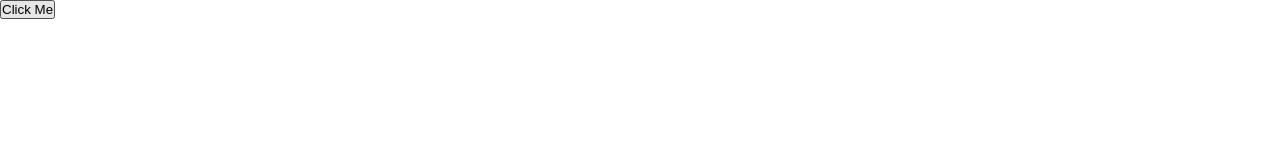
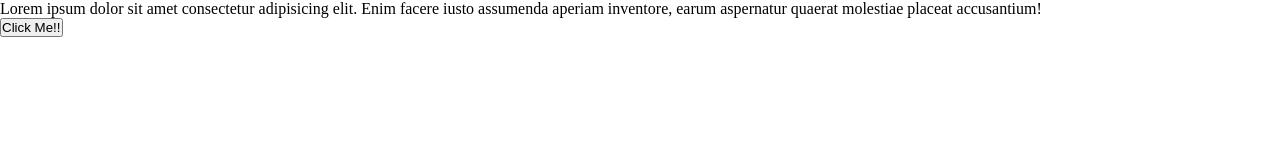
Before and after one commit to ZocNishant/frontend_domination, a plain HTML site: page JavaScript/DOM/index.html in a window 1280 px wide. Drawn offline with Linux system fonts and the light colour scheme.

Commit message:
Practice

```diff
--- a/JavaScript/DOM/index.html
+++ b/JavaScript/DOM/index.html
@@ -7,8 +7,14 @@
     <title>Document</title>
   </head>
   <body>
-    <!-- <h1>Pasa</h1> -->
-    <button>Click Me</button>
+    <!-- First Que -->
+    <p>
+      Lorem ipsum dolor sit amet consectetur adipisicing elit. Enim facere iusto
+      assumenda aperiam inventore, earum aspernatur quaerat molestiae placeat
+      accusantium!
+    </p>
+
+    <button>Click Me!!</button>
 
     <script src="./scriptDom.js"></script>
   </body>
--- a/JavaScript/DOM/scriptDom.js
+++ b/JavaScript/DOM/scriptDom.js
@@ -51,8 +51,18 @@
 
 // Even Object
 
-document
-  .querySelector("body")
-  .addEventListener("mousemove", function (details) {
-    console.log(details.clientX, details.clientY);
-  });
+// document
+//   .querySelector("body")
+//   .addEventListener("mousemove", function (details) {
+//     console.log(details.clientX, details.clientY);
+//   });
+
+// ----------------------------- Practice Session -----------------
+
+// 1. Create a HTML page with a button. When the button is clicked, change the text of a paragraph element.
+
+// const btn = document.querySelector("button");
+// btn.addEventListener("click", function () {
+//   document.querySelector("p").textContent =
+//     "lorem pasa k xa kaso xa kna xa ka bata xa xanata xa.";
+// });
```
